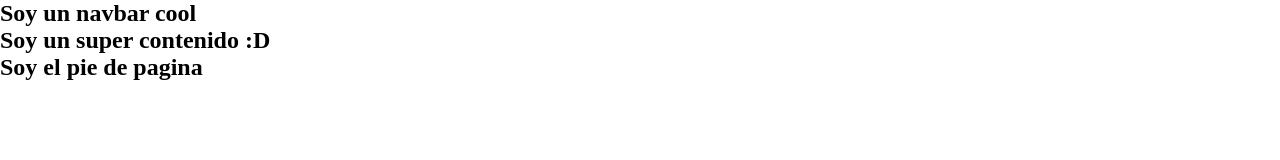
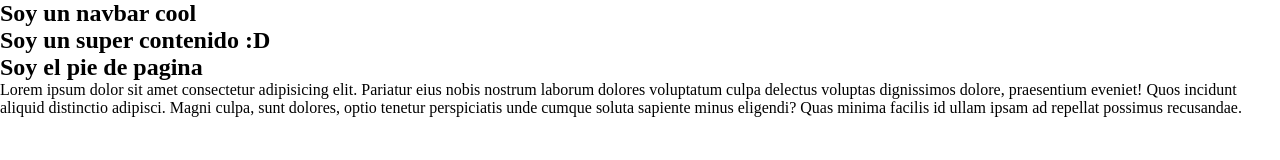
Before and after one commit to Josemi19/intro-git, a plain HTML site: page index.html in a window 1280 px wide. Drawn offline with Linux system fonts and the light colour scheme.

Commit message:
UPDATE footer content

```diff
--- a/index.html
+++ b/index.html
@@ -19,6 +19,12 @@
     </main>
     <footer>
         <h2>Soy el pie de pagina</h2>
+        <p>
+            Lorem ipsum dolor sit amet consectetur adipisicing elit. Pariatur eius nobis nostrum laborum dolores
+            voluptatum culpa delectus voluptas dignissimos dolore, praesentium eveniet! Quos incidunt aliquid distinctio
+            adipisci. Magni culpa, sunt dolores, optio tenetur perspiciatis unde cumque soluta sapiente minus eligendi?
+            Quas minima facilis id ullam ipsam ad repellat possimus recusandae.
+        </p>
     </footer>
 </body>
 
```
